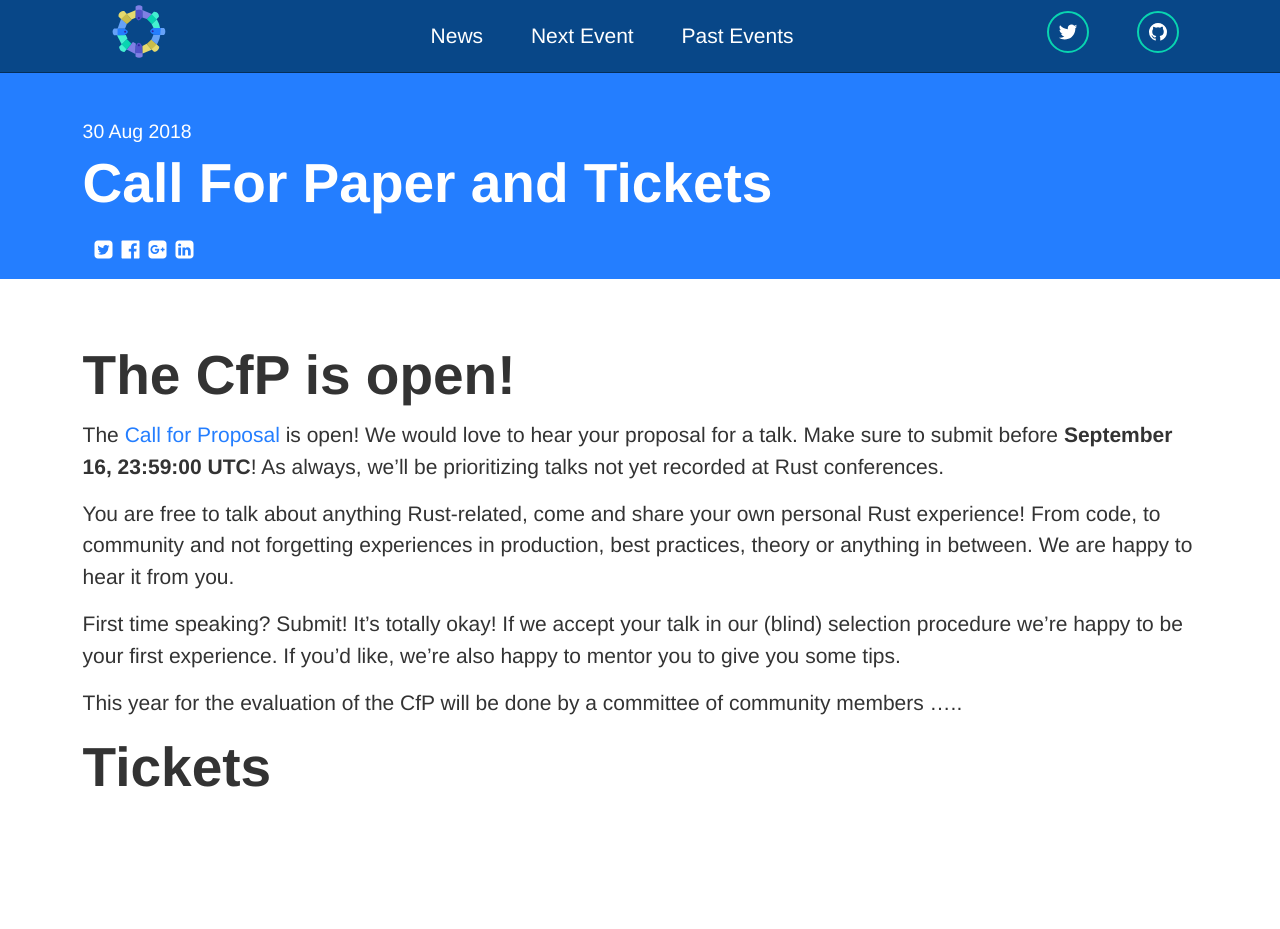
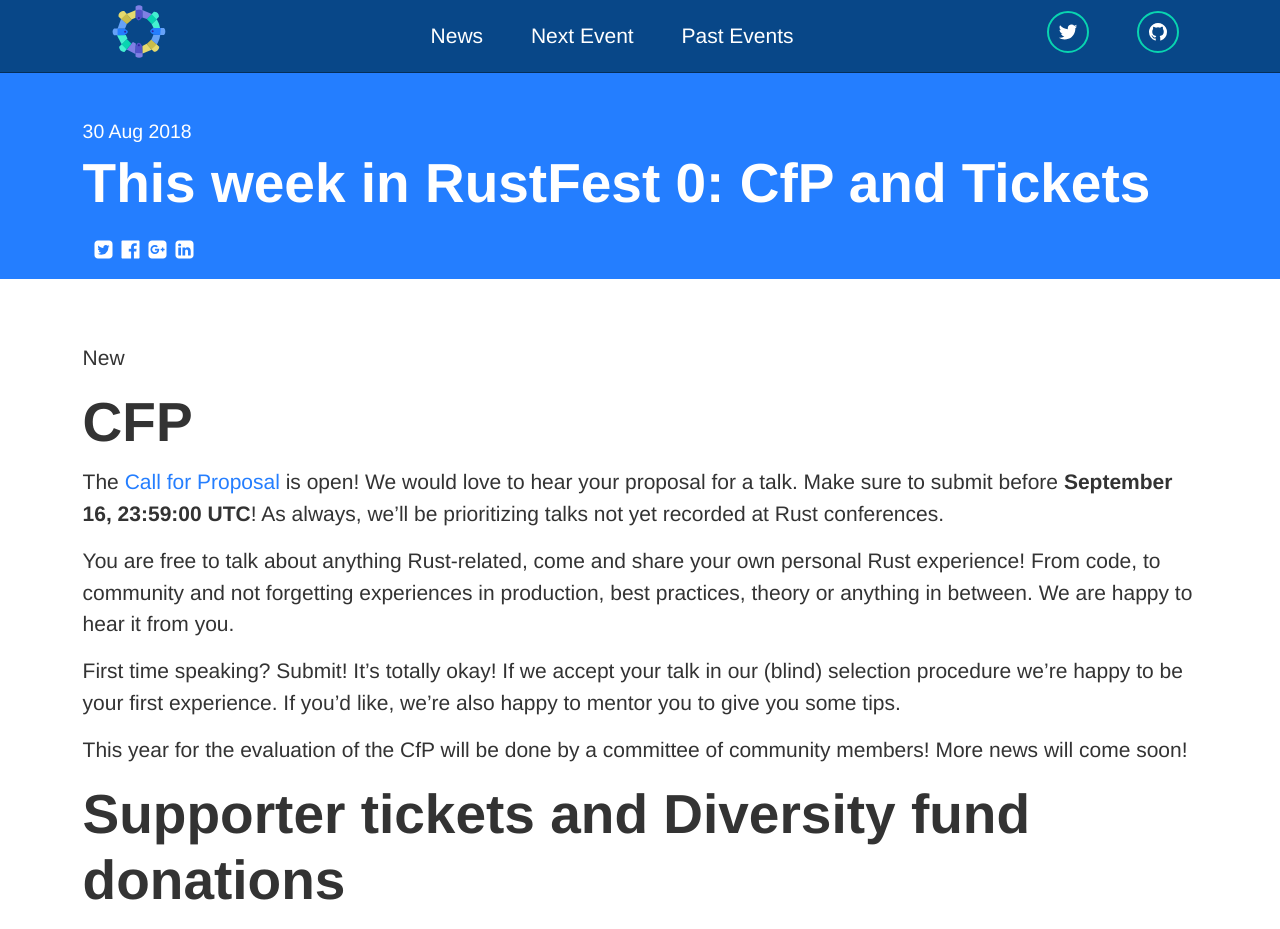
Before and after one commit to RustFestEU/blog.rustfest.eu, a Jekyll site: the page built from _posts/2018-08-30-this-week-in-rustfest-0-cfp-and-tickets.md, in a window 1280 px wide and 1400 px high. Shown: the top 929 px of the window. Built offline with Jekyll 4.4.1, drawn with Linux system fonts in a browser that asks for light colours.

Commit message:
updated some information, links to double check

```diff
--- a/_posts/2018-08-30-this-week-in-rustfest-0-cfp-and-tickets.md
+++ b/_posts/2018-08-30-this-week-in-rustfest-0-cfp-and-tickets.md
@@ -1,27 +1,30 @@
 ---
 layout: post
-title: "Call For Paper and Tickets "
+title: "This week in RustFest 0: CfP and Tickets"
 authors:
   - wolf4ood
   - tglman
   - flaky
   - skade
 ---
-# The CfP is open!
+
+New
+
+# CFP
 
 The [Call for Proposal](https://cfp.rustfest.eu) is open! We would love to hear your proposal for a talk. Make sure to submit before **September 16, 23:59:00 UTC**! As always, we'll be prioritizing talks not yet recorded at Rust conferences.
 
 You are free to talk about anything Rust-related, come and share your own personal Rust experience! From code, to community and not forgetting experiences in production, best practices, theory or anything in between. We are happy to hear it from you.
 
-First time speaking? Submit! It’s totally okay! If we accept your talk in our (blind) selection procedure we’re happy to be your first experience. If you’d like, we’re also happy to mentor you to give you some tips.
+First time speaking? Submit! It's totally okay! If we accept your talk in our (blind) selection procedure we're happy to be your first experience. If you'd like, we're also happy to mentor you to give you some tips.
 
-This year for the evaluation of the CfP will be done by a committee of community members .....
+This year for the evaluation of the CfP will be done by a committee of community members! More news will come soon!
 
 
-# Tickets
+# Supporter tickets and Diversity fund donations
 
 Just like previous events we will do our best to support underrepresented groups by arranging travel, accommodation, and tickets for them. [Apply here for support](https://diversitytickets.org/events/152).
 
-If you would like us to sponsor more people, please consider a [Supporter Ticket (240€ inc. VAT)](https://ti.to/asquera-event-ug/rustfest-paris-2018/) or a [Diversity Fund Donation](https://ti.to/asquera-event-ug/rustfest-paris-2018/).
+If you would like us to sponsor more people, please consider a [Supporter Ticket (240€ inc. VAT)](https://ti.to/asquera-event-ug/rustfest-rome-2018/) or a [Diversity Fund Donation](https://ti.to/asquera-event-ug/rustfest-rome-2018/).
 
 We will be releasing the student and standard tickets in soon. Be patient!
```
